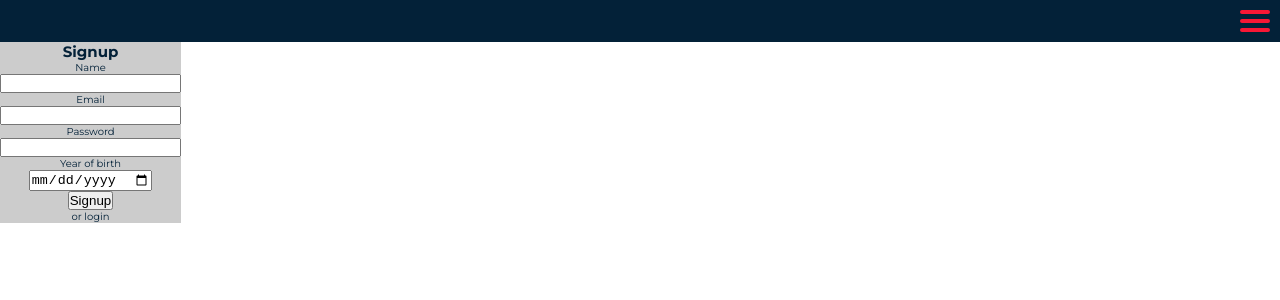
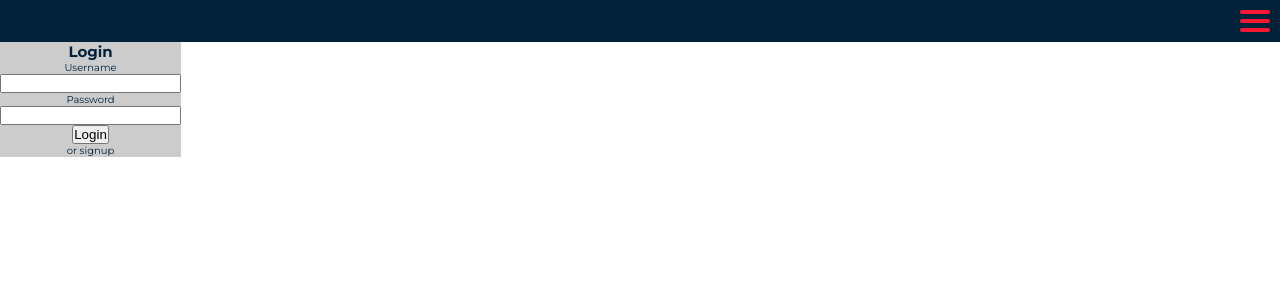
Before and after one commit to sFaizi/aggilo, a React (Vite) app in the folder frontend/: page / in a window 1280 px wide. Shown: the top 300 px of the page. Built offline with nearby package versions, Linux system fonts and the light colour scheme.

Commit message:
authentication

```diff
--- a/frontend/src/features/Authenticate.jsx
+++ b/frontend/src/features/Authenticate.jsx
@@ -1,21 +1,56 @@
+import { useState } from "react";
 import styles from "./Authenticate.module.css";
-import { useSelector } from "react-redux";
+import { useDispatch, useSelector } from "react-redux";
+import { login, signup, logout } from "../redux/authSlice";
 
-const Authenticate = (props) => {
-  const isAuthenticated = useSelector((state) => state.auth.isAuthenticated);
+const Authenticate = () => {
+  const [loginView, setLoginView] = useState(true);
+  const [form, setForm] = useState({
+    name: "",
+    password: "",
+    email: "",
+    birtYear: "",
+  });
+  const dispatch = useDispatch();
+  const auth = useSelector((state) => state.auth);
+
+  const handleView = () => setLoginView((prev) => !prev);
+  const handleFormChange = (e) =>
+    setForm((prevData) => ({ ...prevData, [e.target.name]: e.target.value }));
+  const handleSubmit = (e) => {
+    e.preventDefault();
+    dispatch(loginView ? login(form) : signup(form));
+  };
+  const handleLogout = () => dispatch(logout());
+
   return (
     <div className={styles.container}>
-      <form className={styles.form}>
-        {isAuthenticated ? (
+      {auth.isAuthenticated && (
+        <div>
+          <h1>Welcome</h1>
+          <button onClick={handleLogout}>Logout</button>
+        </div>
+      )}
+      {!auth.isAuthenticated && (
+        <form className={styles.form} onSubmit={handleSubmit}>
+          {loginView ? (
             <div className={styles.login}>
               <h2>Login</h2>
               <div>
                 <label>Username</label>
-              <input type="text"></input>
+                <input
+                  onChange={handleFormChange}
+                  name="name"
+                  type="text"
+                ></input>
               </div>
               <div>
                 <label>Password</label>
-              <input type="password"></input>
+                <input
+                  onChange={handleFormChange}
+                  name="password"
+                  type="password"
+                ></input>
               </div>
             </div>
           ) : (
@@ -23,26 +58,44 @@ const Authenticate = (props) => {
               <h2>Signup</h2>
               <div>
                 <label>Name</label>
-              <input type="text"></input>
+                <input
+                  onChange={handleFormChange}
+                  name="name"
+                  type="text"
+                ></input>
               </div>
               <div>
                 <label>Email</label>
-              <input type="email"></input>
+                <input
+                  onChange={handleFormChange}
+                  name="email"
+                  type="email"
+                ></input>
               </div>
               <div>
                 <label>Password</label>
-              <input type="password"></input>
+                <input
+                  onChange={handleFormChange}
+                  name="password"
+                  type="password"
+                ></input>
               </div>
               <div>
                 <label>Year of birth</label>
-              <input type="date"></input>
+                <input
+                  onChange={handleFormChange}
+                  name="birtYear"
+                  type="date"
+                ></input>
               </div>
             </div>
           )}
 
-        <button>Signup</button>
-        <p>or login</p>
+          <button type="submit">{loginView ? "Login" : "Signup"}</button>
+          {auth.error && <p>{auth.error}</p>}
+          <p onClick={handleView}>{loginView ? "or signup" : "or login"}</p>
         </form>
+      )}
     </div>
   );
 };
--- a/frontend/src/redux/authSlice.js
+++ b/frontend/src/redux/authSlice.js
@@ -37,6 +37,8 @@ const authSlice = createSlice({
           user.password === action.payload.password
       );
 
+      console.log(action.payload);
+
       if (user) {
         state.isAuthenticated = true;
         state.user = user;
```
Lines whose indentation alone changed are shown as unchanged.
